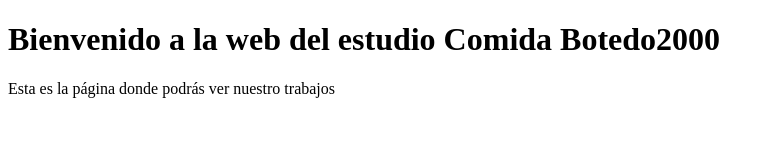
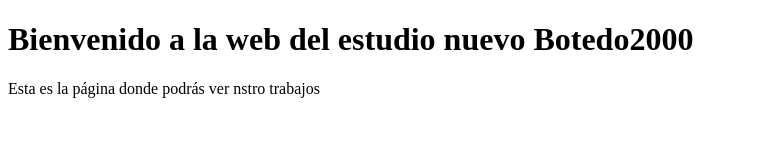
Before and after one commit to ricardocasta/pagina-web, a plain HTML site: page index.html in a window 1280 px wide. Shown: the whole page, without its empty margins (0-774 px from the left). Drawn offline with Linux system fonts and the light colour scheme.

Commit message:
error
Error

```diff
--- a/index.html
+++ b/index.html
@@ -2,10 +2,10 @@
 <html>
     <head>
         <meta charset="UTF-8">
-        <title>Estudio Comida Botedo2000</title>
+        <title>Estudio nuevo Botedo2000</title>
     </head>
     <body>
-        <h1>Bienvenido a la web del estudio Comida Botedo2000</h1>
-        <p>Esta es la página donde podrás ver nuestro trabajos</p>
+        <h1>Bienvenido a la web del estudio nuevo Botedo2000</h1>
+        <p>Esta es la página donde podrás ver nstro trabajos</p>
     </body>
 </html>
```
